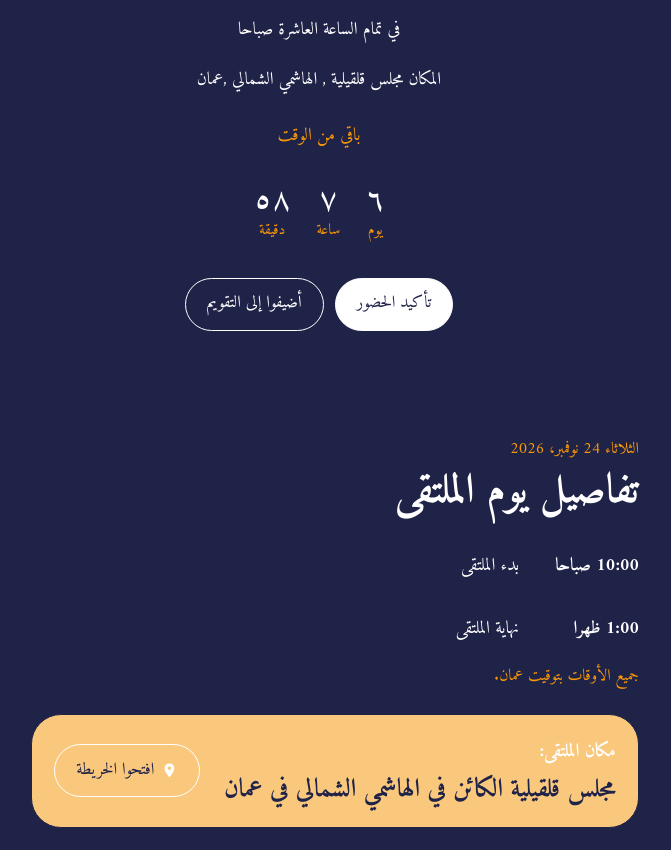
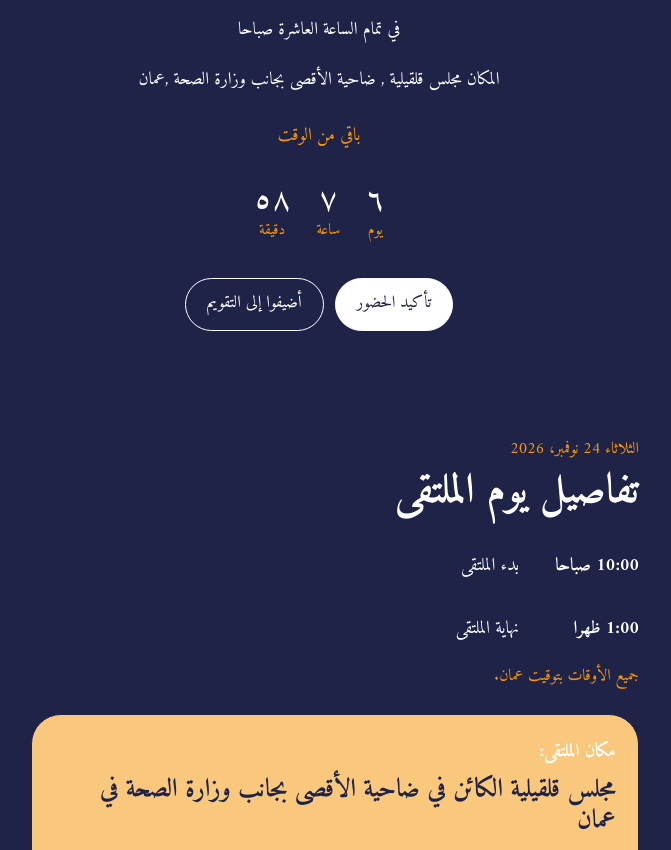
Before and after one commit to btecit2008/ThirdCareerGuidanceForum, a plain HTML site: page index.html in a window 1280 px wide. Shown: the part 871-1721 px from the top of the page, without its empty margins (321-992 px from the left). Drawn offline with Linux system fonts and the light colour scheme; a web font is replaced by a local one.

Commit message:
Update index.html

```diff
--- a/index.html
+++ b/index.html
@@ -266,7 +266,7 @@ html[data- ] .verse cite{font-size:1.05rem}
 
       <p class="when"><span  >الثلاثاء 24 نوفمبر 2026</span></p>
       <p class="where"><span  >في تمام الساعة العاشرة صباحا</span></p>
-      <p class="where"><span  > المكان مجلس قلقيلية , الهاشمي الشمالي ,عمان </span></p>
+      <p class="where"><span  > المكان مجلس قلقيلية , ضاحية الأقصى بجانب وزارة الصحة ,عمان </span></p>
               <p class="request"><span  >باقي من الوقت</span></p>
 
       <ul class="count" aria-label="Countdown">
@@ -296,7 +296,7 @@ html[data- ] .verse cite{font-size:1.05rem}
         <div class="venue">
           <div>
             <h3><span  >مكان الملتقى:</span></h3>
-            <div class="vn"><span   style="color: #202348;">مجلس قلقيلية الكائن في الهاشمي الشمالي في عمان</span></div>
+            <div class="vn"><span   style="color: #202348;">مجلس قلقيلية الكائن في ضاحية الأقصى بجانب وزارة الصحة في عمان</span></div>
             <!-- <div class="note"><span lang="en">Qalqilya Council, on AlHashmi Alshamali</span><span  >مجلس قلقيلية في الهاشمي الشمالي في عمان</span></div> -->
           </div>
           <a class="btn" href="https://maps.app.goo.gl/uzvRaKiqtU14NVCt5" target="_blank" rel="noopener">
```
